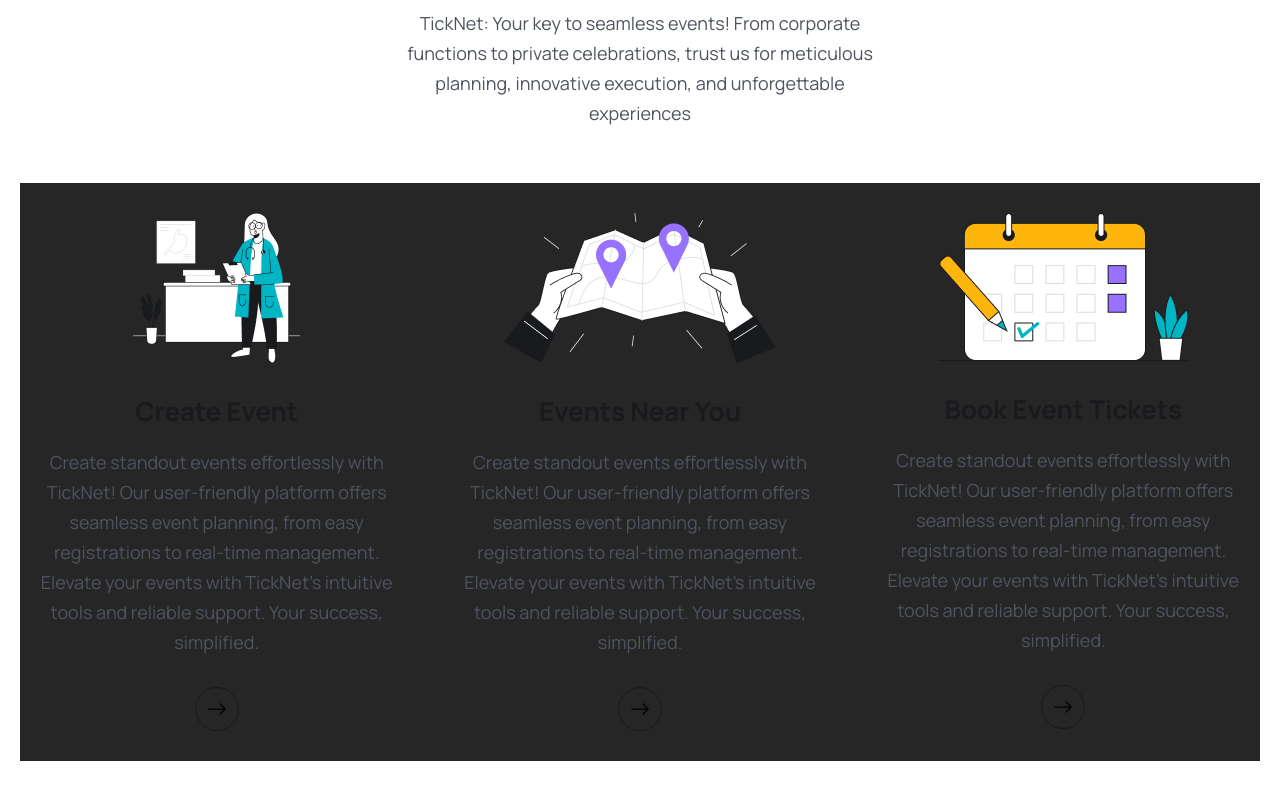
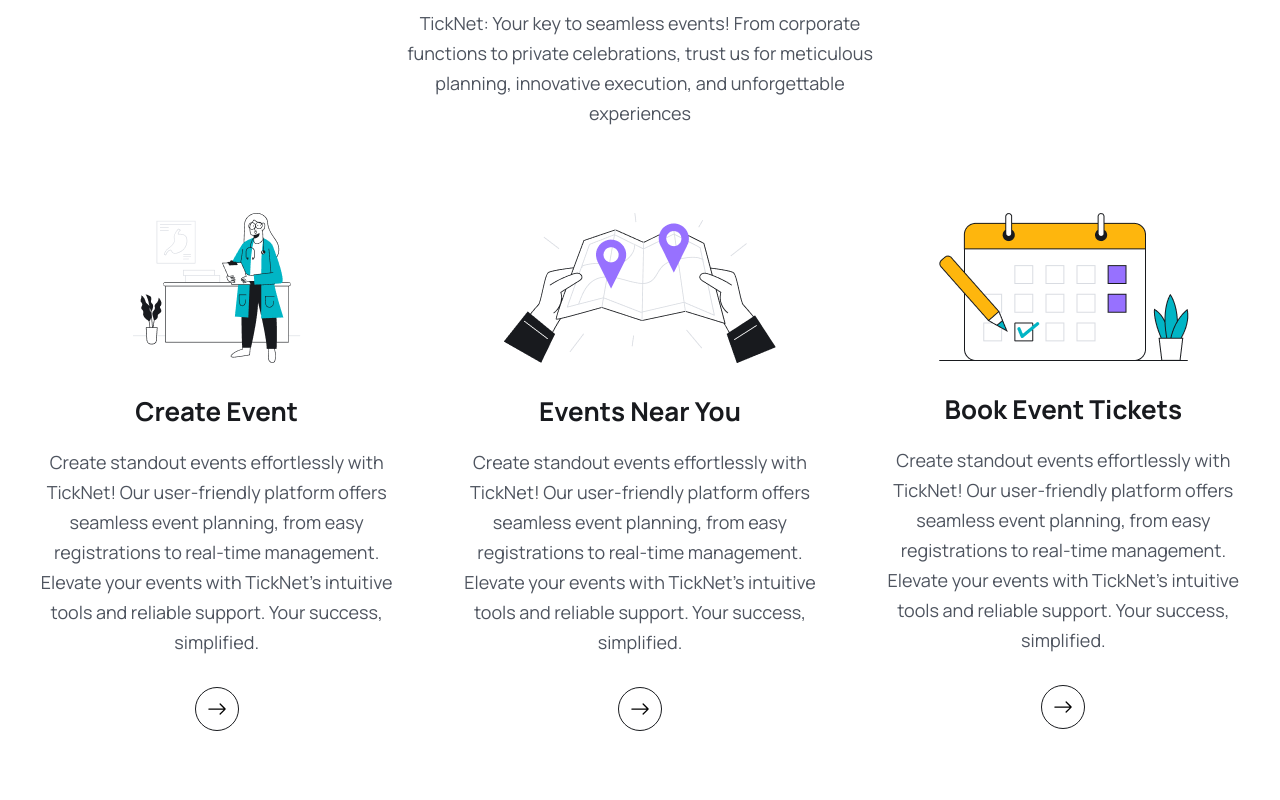
Before and after one commit to faid-terence/Eve-Ease, a React (Vite) app: page / in a window 1280 px wide. Shown: the part 1112-1912 px from the top of the page. Built offline with nearby package versions, Linux system fonts and the light colour scheme.

Commit message:
feat(home):AboutUs background color

```diff
--- a/src/pages/Home.jsx
+++ b/src/pages/Home.jsx
@@ -60,7 +60,7 @@
               execution, and unforgettable experiences
             </p>
           </div>
-          <div className="bg-[#262626]">
+          <div className="">
             <div className="grid grid-cols-1 md:grid-cols-2 lg:grid-cols-3 gap-5 lg:gap-[30px] lg:mt-[55px] ">
               <div className="py-[30px] px-5">
                 <div className="flex items-center justify-center">
```
